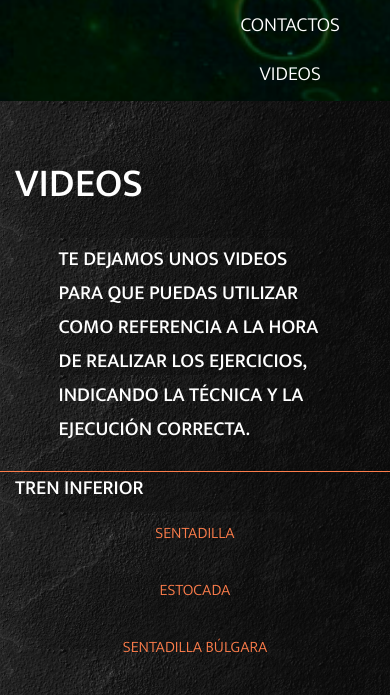
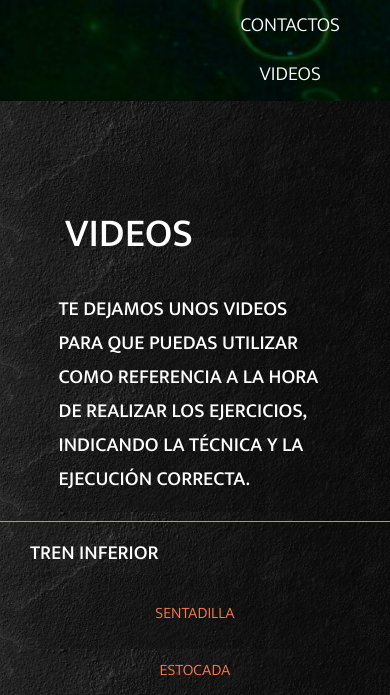
Before and after one commit to GonziLlarin/gltraining, a plain HTML site: page pages/videos.html in a window 390 px wide. Shown: the part 149-844 px from the top of the page. Drawn offline with Linux system fonts and the light colour scheme.

Commit message:
Ultimos arreglo responsive

```diff
--- a/css/styles.css
+++ b/css/styles.css
@@ -56,7 +56,7 @@ header {
 nav ul {
     display: flex;
     flex-direction: row;
-    flex-wrap: nowrap;
+    flex-wrap: wrap;
     align-items: center;
     justify-content: center;
     gap: .9375rem;
@@ -465,6 +465,10 @@ form :focus{
 
 @media (max-width:800px) {
 
+    header{
+        height: fit-content
+    }
+
     .portada h1 {
         font-size: 3.5rem;
         font-weight: 500;
@@ -574,12 +578,24 @@ form :focus{
     .form-flex label{
         font-size: 1.5rem;
     }
+
+
+    .videos{
+        padding: 0;
+    }
+    .videos h1{
+        margin-top: 50px;
+        margin-left: 50px;
+    }
+    .videos h2{
+        margin: 15px;
+    }
 }
 
 
 /**          TAMAÑO CELU             - -              --             --**/
 
-@media (max-width:420px){
+@media (max-width:550px){
 
 header{
     height: 250px;
```
